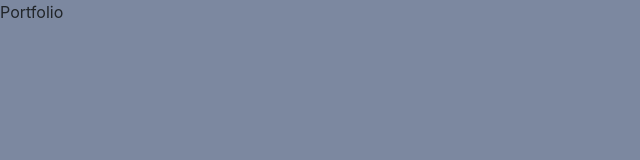
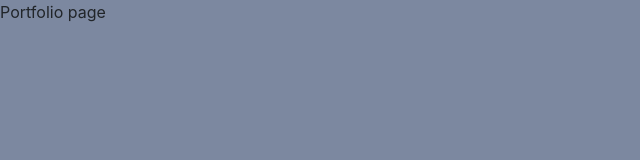
Before and after one commit to roan1088/roan1088.github.io, a React (Create React App) app: page /portfolio in a window 1280 px wide. Shown: the top 160 px of the page, without its empty margins (0-640 px from the left). Built offline with nearby package versions, Linux system fonts and the light colour scheme.

Commit message:
Added router and pages

```diff
--- a/src/App.js
+++ b/src/App.js
@@ -1,10 +1,22 @@
 import React from 'react';
+import { BrowserRouter as Router, Route, Switch } from "react-router-dom"
 import './App.css';
+import Contact from './pages/Contact';
+import Home from './pages/Home';
+import Portfolio from './pages/Portfolio';
+import PageNotFound from './pages/PageNotFound';
 
 function App() {
   return (
     <div>
-      Portfolio
+      <Router>
+        <Switch>
+          <Route exact path="/" component={Home} />
+          <Route exact path="/portfolio" component={Portfolio} />
+          <Route exact path="/contact" component={Contact} />
+          <Route component={PageNotFound} />
+        </Switch>
+      </Router>
     </div>
   );
 }
--- /dev/null
+++ b/src/pages/Contact/index.js
@@ -0,0 +1,9 @@
+import React from "react";
+
+function Contact() {
+  return (
+    <p>Contact page</p>
+  );
+}
+
+export default Contact;
--- /dev/null
+++ b/src/pages/Home/index.js
@@ -0,0 +1,9 @@
+import React from "react";
+
+function Home() {
+  return (
+    <p>Home page</p>
+  );
+}
+
+export default Home;
--- /dev/null
+++ b/src/pages/PageNotFound/index.js
@@ -0,0 +1,9 @@
+import React from "react";
+
+function PageNotFound() {
+  return (
+    <p>PageNotFound page</p>
+  );
+}
+
+export default PageNotFound;
--- /dev/null
+++ b/src/pages/Portfolio/index.js
@@ -0,0 +1,9 @@
+import React from "react";
+
+function Portfolio() {
+  return (
+    <p>Portfolio page</p>
+  );
+}
+
+export default Portfolio;
```
